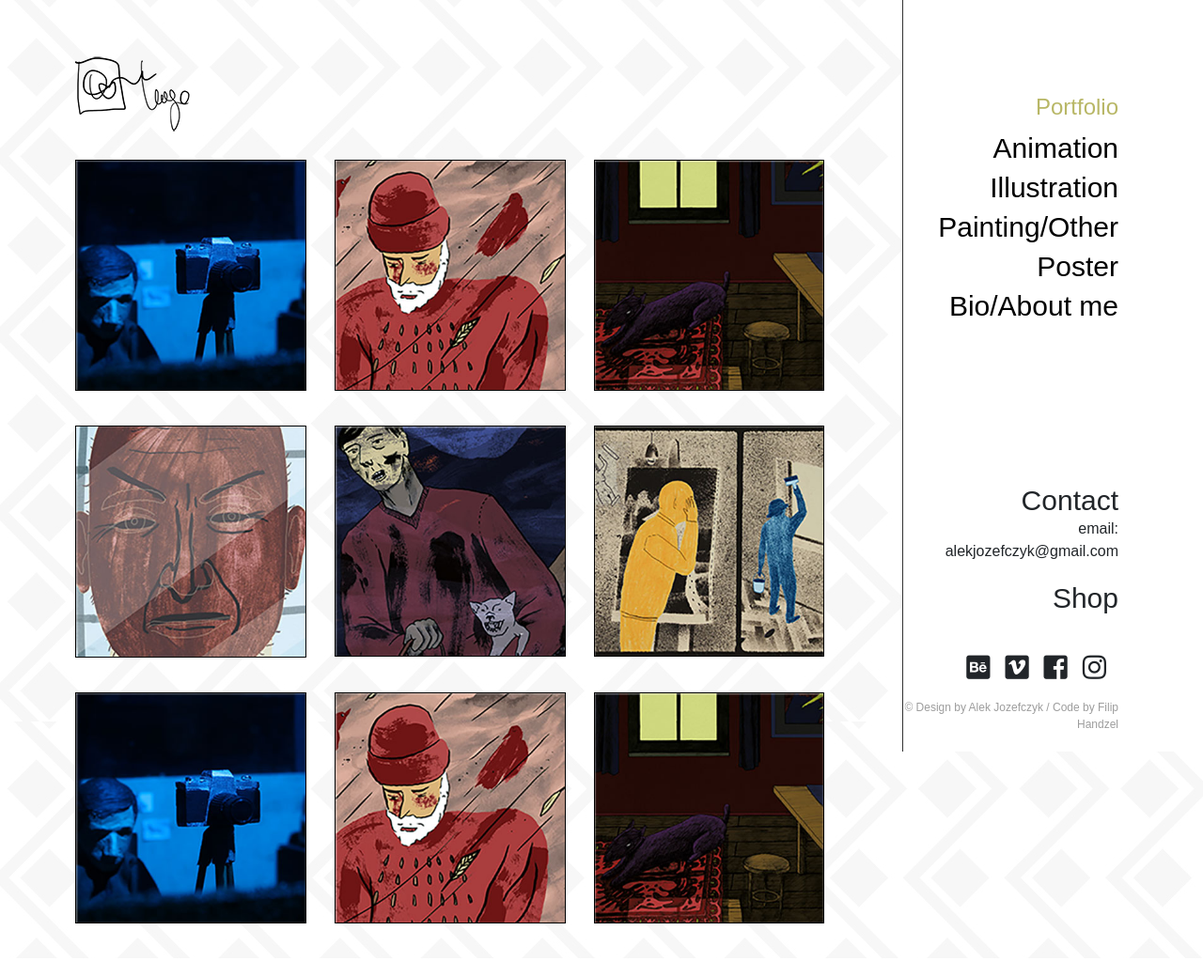
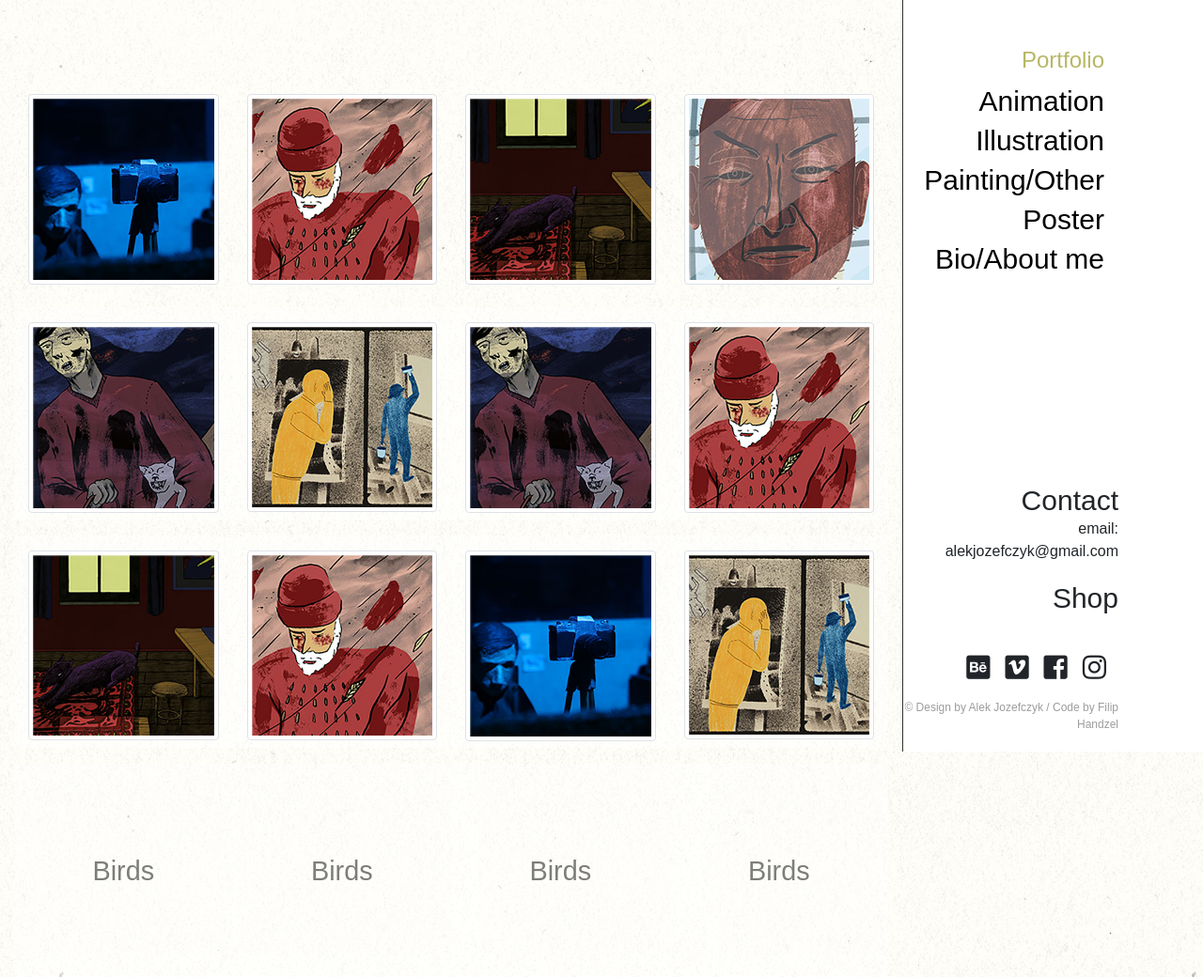
Before and after one commit to haendzel/alek-yosef, a PHP site: page / in a window 1280 px wide. Shown: the whole page at 94% size. Before the commit the page ends 983 px from the top, so only its background shows below. Run offline with PHP 8.4, Linux system fonts and the light colour scheme; some libraries are stand-ins or nearby versions; some web fonts are replaced.

Commit message:
change styles, responsive thumbs

```diff
--- a/css/style.css
+++ b/css/style.css
@@ -8,8 +8,20 @@ html, body {
   font-family: bebas-neue, sans-serif;
   font-weight: 400;
   font-style: normal;
+  background-color: #fffff8;
   background: url("../img/background.jpg") repeat;
 }
+
+/* body {
+  padding-top: 54px;
+}
+
+@media (min-width: 992px) {
+  body {
+    padding-top: 56px;
+  }
+} */
+
 a:any-link {
   text-decoration: none;
 }
@@ -40,6 +52,10 @@ h3 {
   font-style: normal;
   color: #b8b766;
   font-size: 1.500em;
+}
+
+.container {
+  z-index: 1;
 }
 
 .portfolio {
@@ -74,19 +90,12 @@ h3 {
 .logo {
   left: 50px;
   z-index: 12;
-  position: absolute;
-  background: url("../img/logo.png");
-  margin-top: 50px;
-  margin-bottom: 50px;
-  width: 150px;
-  height: 100px;
 }
 
 .artworks {
   z-index: 30;
-  margin-top: 170px;
-  padding-left: 50px;
-  padding-right: 60px;
+  padding-top: 100px;
+  right: 0;
 
 }
 
@@ -96,21 +105,6 @@ h3 {
   opacity: 1;
 }
 
-figure {
-position: relative;
-display: block;
-border: 1px black solid;
-margin-bottom: 20px;
-background: white;
-overflow:hidden;
-}
-figure img{
-  width: 100%;
-}
-
-figure img:hover {
-
-}
 .figure-img {
 margin-bottom: 0px;
 }
@@ -134,16 +128,15 @@ margin-bottom: 0px;
 .menu {
   right: 0px;
   background: white;
-  position: fixed;
-  z-index: 31;
+  z-index: 100;
   border-left: 0.3px solid #333;
   text-align: right;
   height: 100%;
+  position: fixed;
 }
 
 .upper-menu {
   padding-right: 90px;
-  position: fixed;
   top: 50px;
   right: 0px;
 }
@@ -217,11 +210,9 @@ i {
   height:100%;
   color: black;
   text-align:center;
-  padding-top: 25%;
+  padding-top: 40%;
   font-size: 1.8em;
-  font-size:;
   opacity:0.5;
-  line-height:150px;
 }
 
 .slide:before {
--- a/index.html
+++ b/index.html
@@ -13,73 +13,87 @@
 <link rel="stylesheet" href="css/responsive.css">
 </head>
   <body>
-  <div class="col-lg-12 container-fluid">
-  	<div class="col-lg-12 container">
-  		<div class="frame"></div>
-  		<div class="logo" img src="img/logo.png"></div>
+
+      <div class="flex-wrap container-fluid">
+
       <div class="row">
 
-  		<div class="col-lg-9 col-12 flex-wrap artworks">
+      <div class="col-lg-9 col-md-8 artworks">
 
-  		<div class="d-flex flex-row">
-  			<div class="col-lg-4 col-12">
-  			<figure class="figure slide" title="Punkt obserwacyjny">
-			  <img src="img/1.jpg" class="figure-img img-fluid" alt="...">
-			  <div class="caption">
-            	<p>Punkt obserwacyjny</p>
-        		</div>
+
+      <!---  PAGE CONTENT --->
+      <div class="container">
+      <div class="row">
+
+        <figure class="figure slide col-lg-3 col-md-4 col-xs-6" title="Birds">
+          <a href="#" class="d-block mb-4 h-100">
+            <img class="img-fluid img-thumbnail" src="img/1.jpg" alt="">
+          </a>
         </figure>
-  			</div>
-  			<div class="col-lg-4 col-12">
-  			<figure class="figure slide" title="Birds">
-			  <img src="img/2.jpg" class="figure-img img-fluid" alt="...">
+        <figure class="figure slide col-lg-3 col-md-4 col-xs-6" title="Birds">
+          <a href="#" class="d-block mb-4 h-100">
+            <img class="img-fluid img-thumbnail" src="img/2.jpg" alt="">
+          </a>
         </figure>
-  			</div>
-  			<div class="col-lg-4 col-12">
-  			<figure class="figure slide" title="Birds">
-			  <img src="img/3.jpg" class="figure-img img-fluid" alt="...">
+        <figure class="figure slide col-lg-3 col-md-4 col-xs-6" title="Birds">
+          <a href="#" class="d-block mb-4 h-100">
+            <img class="img-fluid img-thumbnail" src="img/3.jpg" alt="">
+          </a>
         </figure>
-  			</div>
-  		</div>
-
-  		<div class="d-flex flex-row">
-  			<div class="col-lg-4">
-  			<figure class="figure slide" title="Birds">
-			  <img src="img/4.jpg" class="figure-img img-fluid" alt="...">
+        <figure class="figure slide col-lg-3 col-md-4 col-xs-6" title="Birds">
+          <a href="#" class="d-block mb-4 h-100">
+            <img class="img-fluid img-thumbnail" src="img/4.jpg" alt="">
+          </a>
         </figure>
-  			</div>
-  			<div class="col-lg-4">
-  			<figure class="figure slide" title="Birds">
-			  <img src="img/5.jpg" class="figure-img img-fluid" alt="...">
+        <figure class="figure slide col-lg-3 col-md-4 col-xs-6" title="Birds">
+          <a href="#" class="d-block mb-4 h-100">
+            <img class="img-fluid img-thumbnail" src="img/5.jpg" alt="">
+          </a>
         </figure>
-  			</div>
-  			<div class="col-lg-4">
-  			<figure class="figure slide" title="Birds">
-			  <img src="img/6.jpg" class="figure-img img-fluid" alt="...">
+        <figure class="figure slide col-lg-3 col-md-4 col-xs-6" title="Birds">
+          <a href="#" class="d-block mb-4 h-100">
+            <img class="img-fluid img-thumbnail" src="img/6.jpg" alt="">
+          </a>
         </figure>
-  			</div>
-  		</div>
-
-  		<div class="d-flex flex-row">
-  			<div class="col-lg-4">
-  			<figure class="figure slide" title="Birds">
-			  <img src="img/1.jpg" class="figure-img img-fluid" alt="...">
+        <figure class="figure slide col-lg-3 col-md-4 col-xs-6" title="Birds">
+          <a href="#" class="d-block mb-4 h-100">
+            <img class="img-fluid img-thumbnail" src="img/5.jpg" alt="">
+          </a>
         </figure>
-  			</div>
-  			<div class="col-lg-4">
-  			<figure class="figure slide" title="Birds">
-			  <img src="img/2.jpg" class="figure-img img-fluid" alt="...">
+        <figure class="figure slide col-lg-3 col-md-4 col-xs-6" title="Birds">
+          <a href="#" class="d-block mb-4 h-100">
+            <img class="img-fluid img-thumbnail" src="img/2.jpg" alt="">
+          </a>
         </figure>
-  			</div>
-  			<div class="col-lg-4">
-  			<figure class="figure slide" title="Birds">
-			  <img src="img/3.jpg" class="figure-img img-fluid" alt="...">
+        <figure class="figure slide col-lg-3 col-md-4 col-xs-6" title="Birds">
+          <a href="#" class="d-block mb-4 h-100">
+            <img class="img-fluid img-thumbnail" src="img/3.jpg" alt="">
+          </a>
+        </figure>
+        <figure class="figure slide col-lg-3 col-md-4 col-xs-6" title="Birds">
+          <a href="#" class="d-block mb-4 h-100">
+            <img class="img-fluid img-thumbnail" src="img/2.jpg" alt="">
+          </a>
+        </figure>
+        <figure class="figure slide col-lg-3 col-md-4 col-xs-6" title="Birds">
+          <a href="#" class="d-block mb-4 h-100">
+            <img class="img-fluid img-thumbnail" src="img/1.jpg" alt="">
+          </a>
+        </figure>
+        <figure class="figure slide col-lg-3 col-md-4 col-xs-6" title="Birds">
+          <a href="#" class="d-block mb-4 h-100">
+            <img class="img-fluid img-thumbnail" src="img/6.jpg" alt="">
+          </a>
         </figure>
       </div>
     </div>
   </div>
 
-  		<div class="col-lg-3 menu">
+
+      <!--- MENU --->
+
+  		<div class="col-lg-3 col-md-4 menu">
+
   			<div class="upper-menu">
   			<h3 class="portfolio">Portfolio</h3>
   			<ul class="navigation">
@@ -98,7 +112,6 @@
       </div>
     </div>
   </div>
- </div>
 <script src="https://code.jquery.com/jquery-3.3.1.slim.min.js" integrity="sha384-q8i/X+965DzO0rT7abK41JStQIAqVgRVzpbzo5smXKp4YfRvH+8abtTE1Pi6jizo" crossorigin="anonymous"></script>
   </body>
 </html>
```
Also changed, not shown: img/background.jpg. Lines whose indentation alone changed are shown as unchanged.
